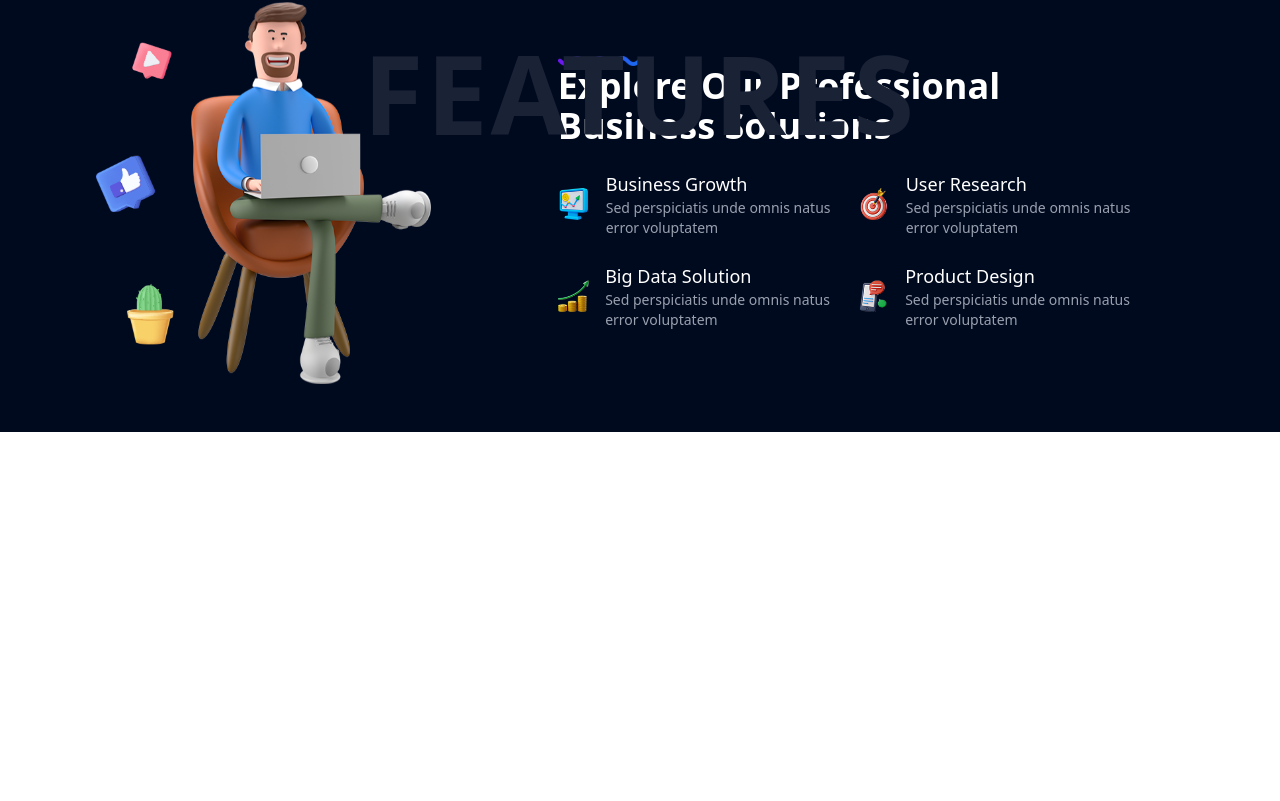
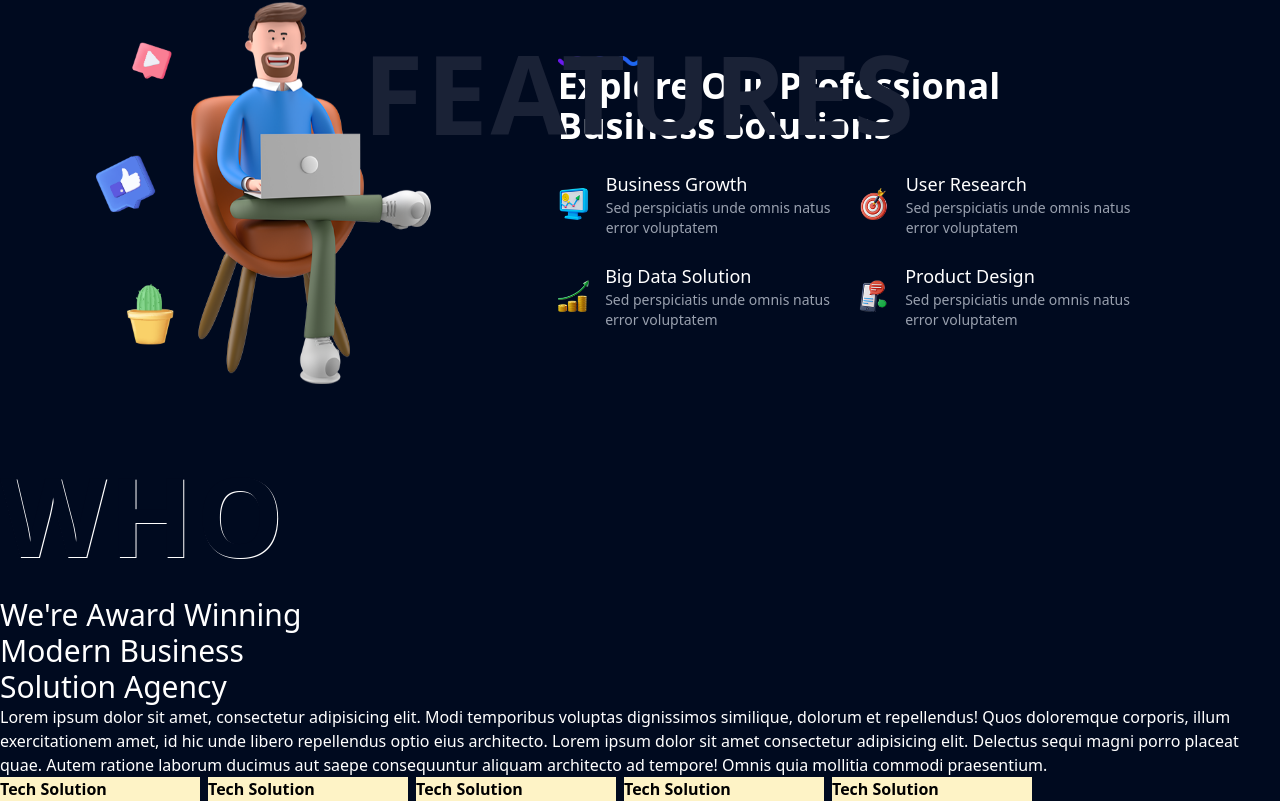
Before and after one commit to Ajnastk/SDEC, a React (Vite) app: page / in a window 1280 px wide. Shown: the part 1732-2533 px from the top of the page. Before the commit the page ends 2164 px from the top, so only its background shows below. Built offline with nearby package versions, Linux system fonts and the light colour scheme.

Commit message:
who section 1st

```diff
--- a/src/App.jsx
+++ b/src/App.jsx
@@ -1,11 +1,13 @@
 import Home from "./components/Home";
 import Feature from "./components/Feature";
+import Who from "./components/Who"
 
 const App=()=>{
     return(
         <div className="bg-[#000A1F]">
             <Home/>
             <Feature/>
+            <Who/>
         </div>
     )
 }
--- a/src/Contents.js
+++ b/src/Contents.js
@@ -10,7 +10,7 @@ import headingLineImage from "../public/assets/images/headingLineImage.png";
 
 
 export const contents = {
-  home: [],
+  home: {},
   feature: {
     mainImage: BussinessIllustration,
     iconsImage: icons,
@@ -20,4 +20,7 @@ export const contents = {
     researchIcon:researchIcon,
     headingLineImage:headingLineImage
   },
+  who :{
+
+  }
 };
--- a/src/components/Feature.jsx
+++ b/src/components/Feature.jsx
@@ -1,3 +1,4 @@
+import React from "react";
 import { contents } from "../contents";
 
 const Feature = () => {
--- a/src/components/Home.jsx
+++ b/src/components/Home.jsx
@@ -1,5 +1,4 @@
 import { useState } from 'react'
-import Header from './Header';
 import Navbar from './Navbar';
 
 
--- a/src/components/Who.jsx
+++ b/src/components/Who.jsx
@@ -1,6 +1,21 @@
 const Who = () =>{
  return (
     <div>
+      <div>
+      <span className="text-[80px] md:text-[110px] font-bold text-[#000A1F] tracking-wide [text-shadow:1px_1px_0px_white] z-0">WHO</span>
+      <p className= "text-white text-3xl w-[360px] z-1">We're Award Winning Modern Business Solution Agency </p>
+      </div>
+
+       <p className="text-white">Lorem ipsum dolor sit amet, consectetur adipisicing elit. Modi temporibus voluptas dignissimos similique, dolorum et repellendus! Quos doloremque corporis, illum exercitationem amet, id hic unde libero repellendus optio eius architecto.
+         Lorem ipsum dolor sit amet consectetur adipisicing elit. Delectus sequi magni porro placeat quae. Autem ratione laborum ducimus aut saepe consequuntur aliquam architecto ad tempore! Omnis quia mollitia commodi praesentium.
+       </p>
+<div className="flex gap-2 w-[558.84]">
+   <div className="border border-none bg-amber-100 font-bold w-[200px] ">Tech Solution</div>
+   <div className="border border-none bg-amber-100 font-bold w-[200px] ">Tech Solution</div>
+   <div className="border border-none bg-amber-100 font-bold w-[200px] ">Tech Solution</div>
+   <div className="border border-none bg-amber-100 font-bold w-[200px] ">Tech Solution</div>
+   <div className="border border-none bg-amber-100 font-bold w-[200px] ">Tech Solution</div>
+   </div>
 
     </div>
  )
```
